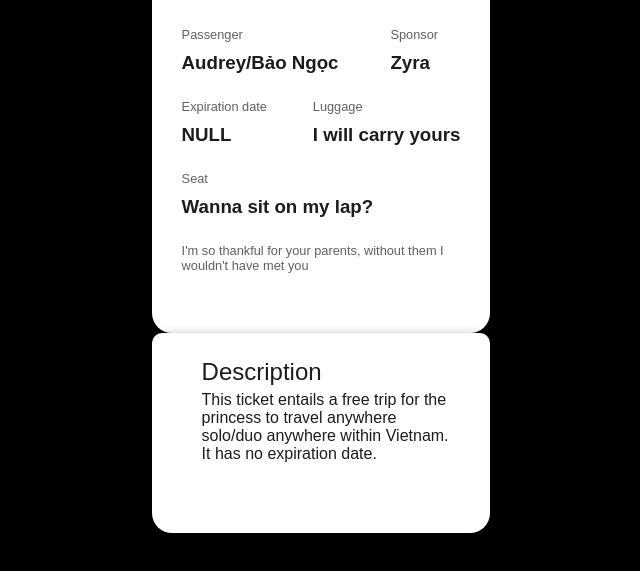
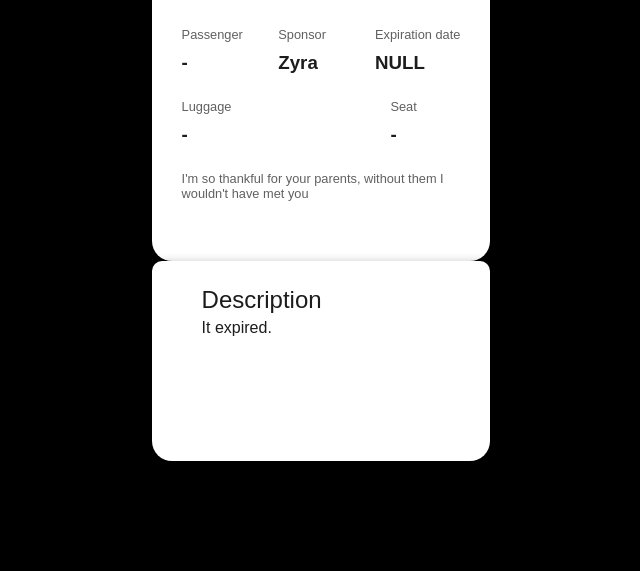
Before and after one commit to zyra-thant/zyra-thant.github.io, a plain HTML site: page index.html in a window 1280 px wide. Shown: the part 227-798 px from the top of the page, without its empty margins (319-959 px from the left). Drawn offline with Linux system fonts and the light colour scheme.

Commit message:
Update index.html

```diff
--- a/index.html
+++ b/index.html
@@ -181,7 +181,7 @@
             <div class="details">
                <div class="item">
                   <span>Passenger</span>
-                  <h3>Audrey/Bảo Ngọc</h3>
+                  <h3>-</h3>
                </div>
                <div class="item">
                   <span>Sponsor</span>
@@ -193,11 +193,11 @@
                </div>
                 <div class="item">
                   <span>Luggage</span>
-                  <h3>I will carry yours</h3>
+                  <h3>-</h3>
                </div>
               <div class="item">
                   <span>Seat</span>
-                  <h3>Wanna sit on my lap?</h3>
+                  <h3>-</h3>
                </div>
                <div class="item">
                   <span>I'm so thankful for your parents, without them I wouldn't have met you</span>
@@ -208,7 +208,7 @@
          <div class="receipt qr-code">
             <div class="description">
                <h2>Description</h2>
-               <p>This ticket entails a free trip for the princess to travel anywhere solo/duo anywhere within Vietnam. It has no expiration date.</p>
+               <p>It expired.</p>
             </div>
          </div>
       </div>
```
